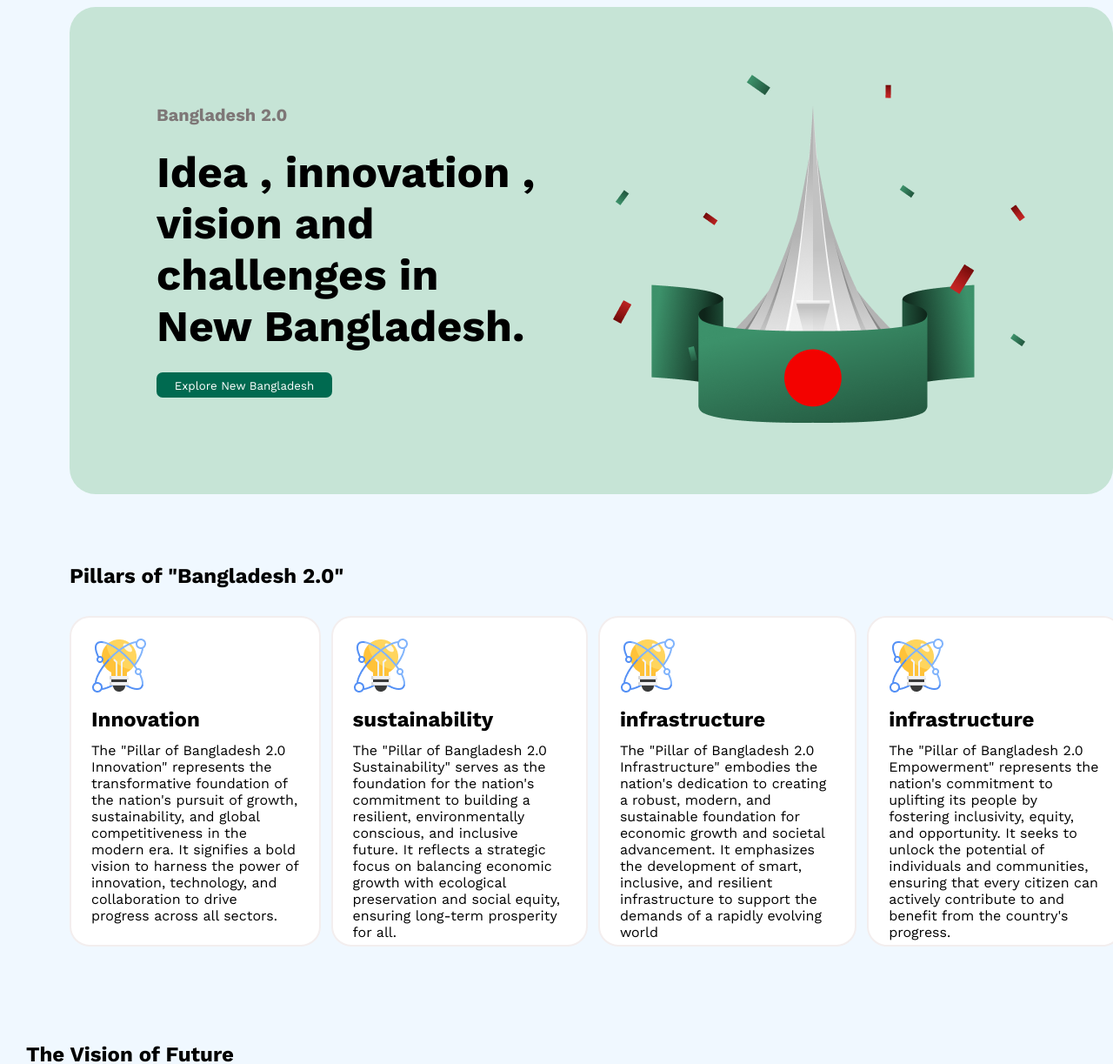
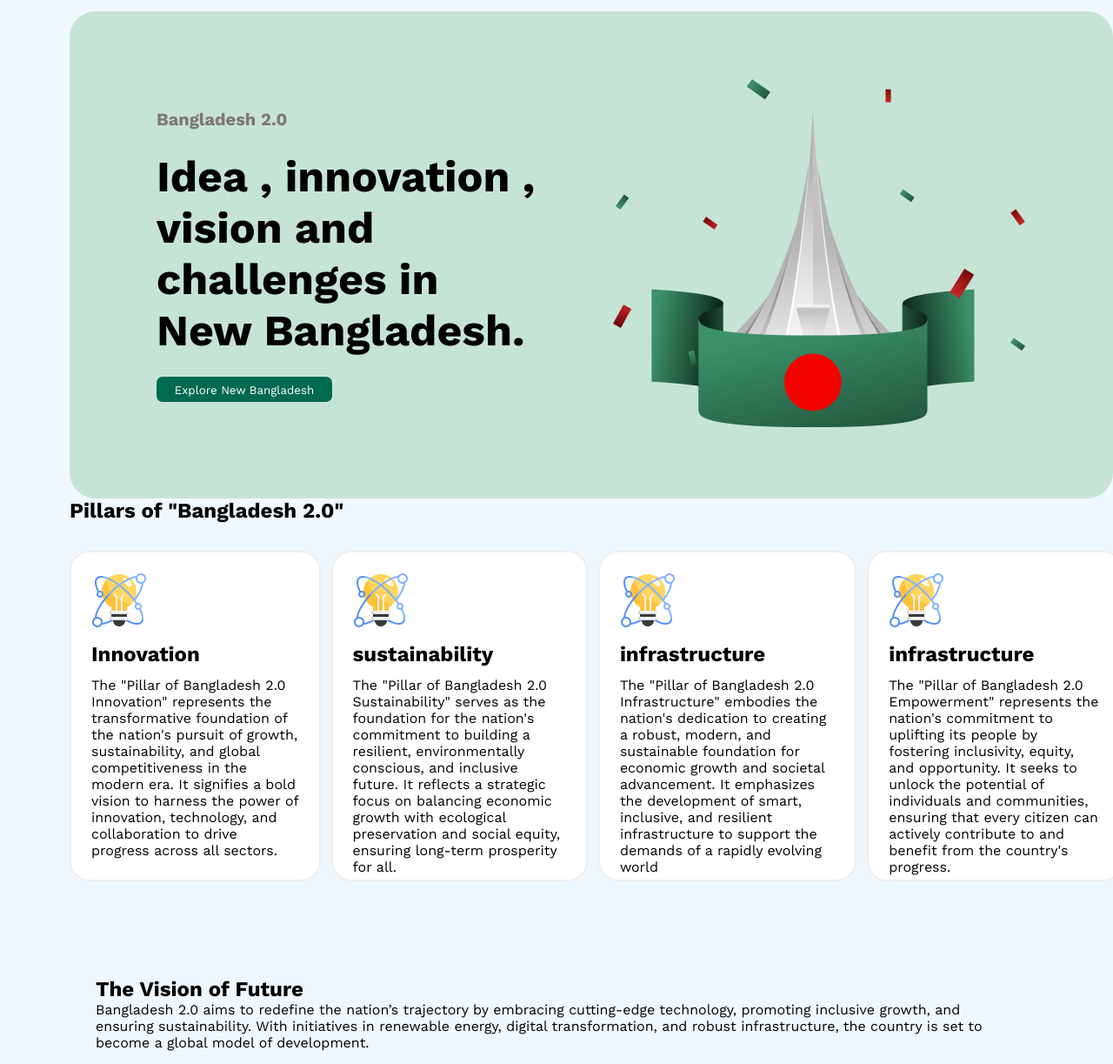
Before and after one commit to fouzia65/assignment-1, a plain HTML site: page index.html in a window 1280 px wide. Shown: the part 84-1307 px from the top of the page at 87% size. Drawn offline with nearby package versions, Linux system fonts and the light colour scheme.

Commit message:
some changes

```diff
--- a/style/style.css
+++ b/style/style.css
@@ -6,6 +6,7 @@
 }
 body{
     background-color: aliceblue;
+    padding: 0px 80px 80px 80px;
 }
 /*  this is heading section */
 .page-1{
@@ -28,7 +29,6 @@ body{
 /* this banner section */
 .page-2{
     border-radius: 30px;
-    margin: -5px 0px 40px 80px;
     display: flex;
     justify-content: space-between;
     align-items: center;
@@ -70,7 +70,6 @@ body{
 
 /* Pillars of "Bangladesh 2.0" */
 .page-3{
-    margin: 80px 0px 40px 80px;
     width: 1211px;
     display: flex;
     flex-direction: column;
```
